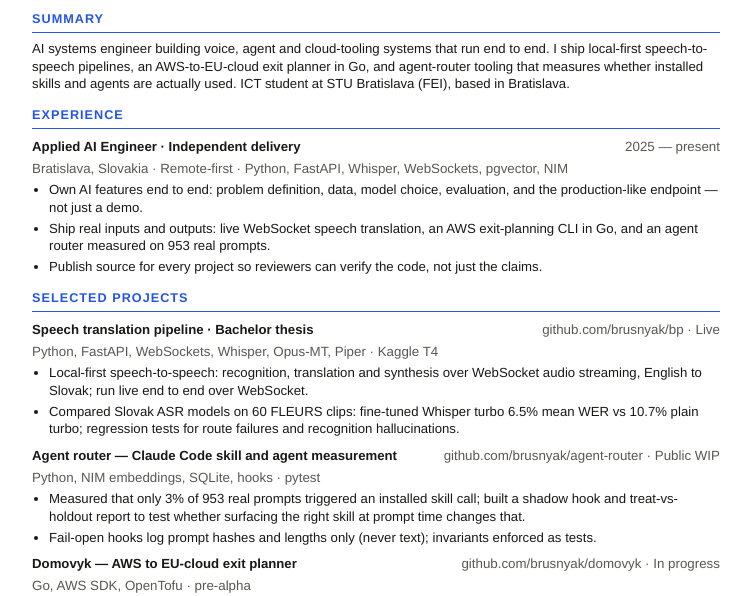
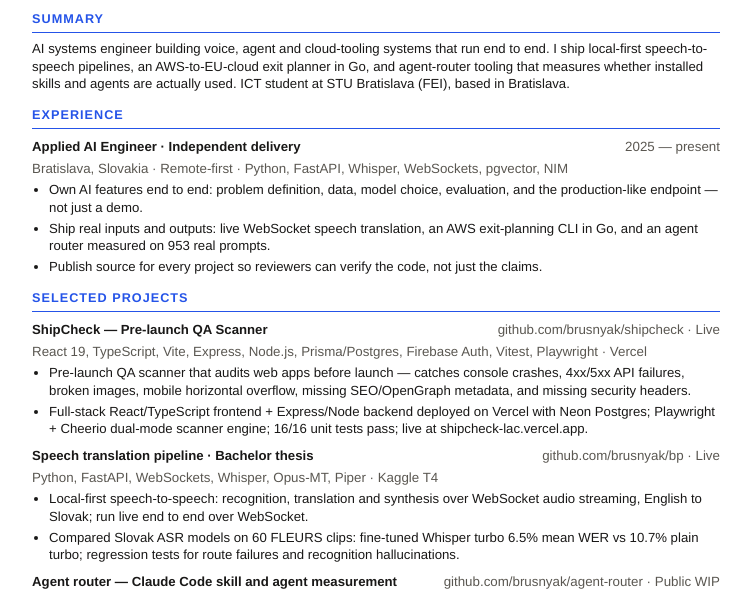
Before and after one commit to brusnyak/cv, a plain HTML site: page cv-print.html in a window 1280 px wide. Shown: the part 120-716 px from the top of the page, without its empty margins (264-1015 px from the left). Drawn offline with Linux system fonts and the light colour scheme.

Commit message:
cv: add ShipCheck project, rebuild PDF, sync print/index

```diff
--- a/cv-print.html
+++ b/cv-print.html
@@ -52,6 +52,14 @@
 <section>
   <h2>Selected projects</h2>
   <article class="item">
+    <div class="head"><span>ShipCheck — Pre-launch QA Scanner</span><span class="meta">github.com/brusnyak/shipcheck · Live</span></div>
+    <p class="meta">React 19, TypeScript, Vite, Express, Node.js, Prisma/Postgres, Firebase Auth, Vitest, Playwright · Vercel</p>
+    <ul>
+      <li>Pre-launch QA scanner that audits web apps before launch — catches console crashes, 4xx/5xx API failures, broken images, mobile horizontal overflow, missing SEO/OpenGraph metadata, and missing security headers.</li>
+      <li>Full-stack React/TypeScript frontend + Express/Node backend deployed on Vercel with Neon Postgres; Playwright + Cheerio dual-mode scanner engine; 16/16 unit tests pass; live at shipcheck-lac.vercel.app.</li>
+    </ul>
+  </article>
+  <article class="item">
     <div class="head"><span>Speech translation pipeline · Bachelor thesis</span><span class="meta">github.com/brusnyak/bp · Live</span></div>
     <p class="meta">Python, FastAPI, WebSockets, Whisper, Opus-MT, Piper · Kaggle T4</p>
     <ul>
```
Also changed, not shown: assets/yegor-brusnyak-cv.pdf.receipt.json (added, +7 -0 lines), index.html (+8 -0 lines), 1 other file.
